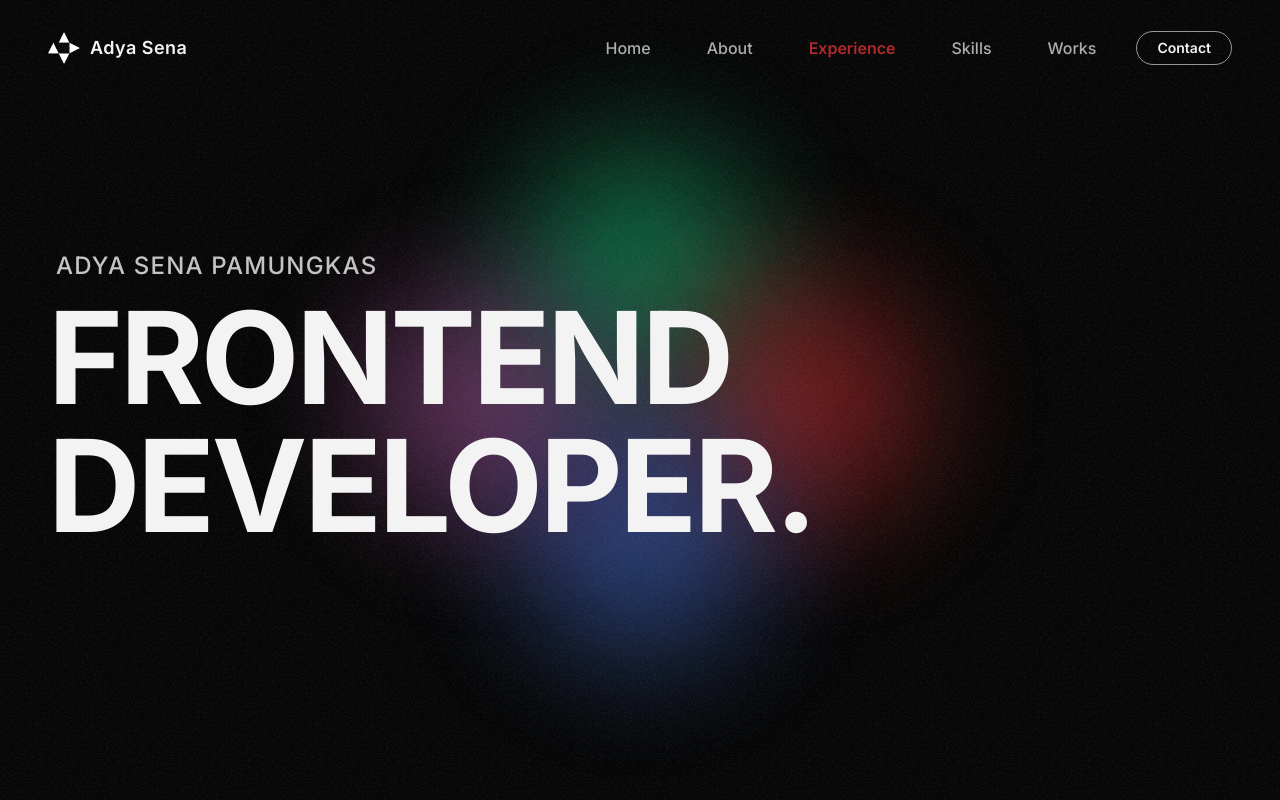
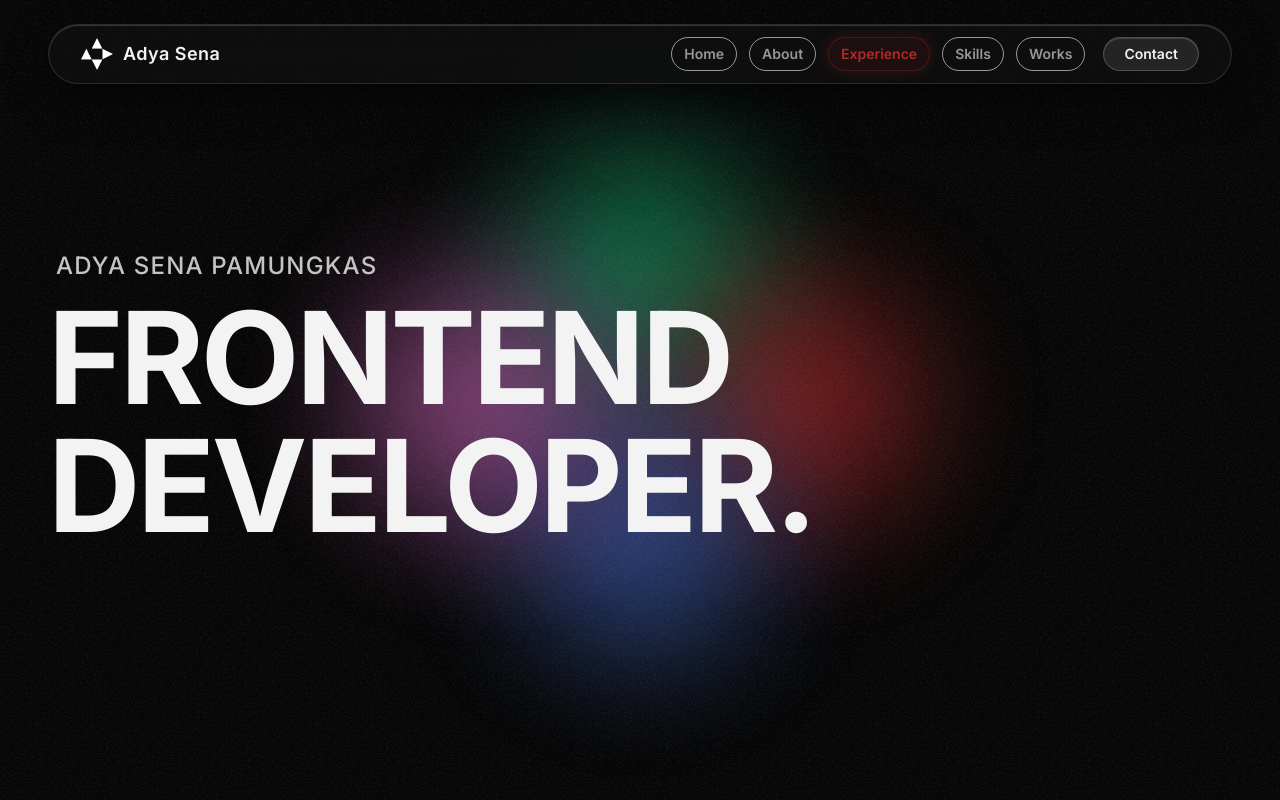
Before and after one commit to adyasena/adyasena.github.io, a React (Vite) app: page / in a window 1280 px wide. Shown: the top 800 px of the page. Built offline with nearby package versions, Linux system fonts and the light colour scheme.

Commit message:
refactor: implement floating glass-morphism navbar and refine visual aesthetics across portfolio components

```diff
--- a/src/components/background.jsx
+++ b/src/components/background.jsx
@@ -103,10 +103,10 @@ const Background = () => {
           }
 
           if (pinkRef.current) {
-            pinkRef.current.style.transform = `translate3d(-${radiusX}px, 0, 0) scale(${0.75 + pinkWeight * 0.4})`;
+            pinkRef.current.style.transform = `translate3d(-${radiusX}px, 0, 0) scale(${0.75 + pinkWeight * 0.45})`;
             pinkRef.current.style.width = getOrbSize(pinkWeight);
             pinkRef.current.style.height = getOrbSize(pinkWeight);
-            pinkRef.current.style.opacity = 0.10 + pinkWeight * 0.65;
+            pinkRef.current.style.opacity = 0.12 + pinkWeight * 0.76;
           }
 
           ticking = false;
@@ -170,7 +170,7 @@ const Background = () => {
           ref={pinkRef}
           className="absolute rounded-full pointer-events-none will-change-transform"
           style={{
-            background: "radial-gradient(circle, rgba(168,85,158,0.95) 0%, rgba(168,85,158,0.65) 20%, rgba(168,85,158,0.35) 45%, rgba(168,85,158,0.12) 70%, rgba(168,85,158,0) 100%)",
+            background: "radial-gradient(circle, rgba(184,91,168,0.98) 0%, rgba(184,91,168,0.7) 20%, rgba(184,91,168,0.38) 45%, rgba(184,91,168,0.14) 70%, rgba(184,91,168,0) 100%)",
             filter: "blur(40px)",
           }}
         />
--- a/src/components/navbar.jsx
+++ b/src/components/navbar.jsx
@@ -27,86 +27,92 @@ const Navbar = ({ activeSection = "home" }) => {
   };
 
   return (
-    <header className="fixed top-0 left-0 w-full z-50 transition-all duration-300">
+    <header className="fixed top-4 md:top-6 left-0 w-full z-50 transition-all duration-300 pointer-events-none">
+      <div className="container mx-auto px-6 md:px-12">
         <div
-        className={`absolute inset-0 bg-[#0a0a0a]/80 backdrop-blur-md transition-all duration-300 ${
-          scroll ? "opacity-100 border-b border-white/10" : "opacity-0"
-        }`}
-      ></div>
-      <div
-        className={`relative z-10 font-poppins container mx-auto px-6 md:px-12 flex flex-row justify-between items-center transition-all duration-300 ${
-          scroll ? "h-16" : "h-24"
+          className={`pointer-events-auto w-full relative font-poppins rounded-full transition-all duration-300 flex flex-row justify-between items-center px-4 sm:px-6 md:px-8 py-2 sm:py-2.5 md:py-3 ${
+            scroll
+              ? "bg-[#101010]/85 backdrop-blur-xl border border-white/[0.16] shadow-[0_20px_50px_rgba(0,0,0,0.7),inset_0_1px_1px_rgba(255,255,255,0.25),inset_0_-1px_1px_rgba(0,0,0,0.5)]"
+              : "bg-[#121212]/65 backdrop-blur-lg border border-white/[0.12] shadow-[0_16px_40px_rgba(0,0,0,0.5),inset_0_1px_1px_rgba(255,255,255,0.18)]"
           }`}
         >
-        {/* Brand / Logo */}
           <div
             onClick={() => scrollToSection("home")}
-          className="flex flex-row justify-start items-center text-white h-full cursor-pointer group gap-2.5"
+            className="flex flex-row justify-start items-center text-white cursor-pointer group gap-2.5 pr-2"
           >
             <img
               src={Logo}
               alt="logo"
-            className="w-7 h-7 md:w-8 md:h-8 object-contain transition-transform duration-300 group-hover:scale-105"
+              className="w-6 h-6 sm:w-7 sm:h-7 md:w-8 md:h-8 object-contain transition-transform duration-300 group-hover:scale-110"
             />
-          <p className="font-semibold text-base sm:text-lg tracking-wide group-hover:text-white/80 transition-colors">
+            <p className="font-semibold text-sm sm:text-base md:text-lg tracking-wide group-hover:text-white/80 transition-colors">
               {profile.brandName}
             </p>
           </div>
-
-        {/* Navigation Items */}
-        <nav className="flex items-center gap-1 sm:gap-2 md:gap-4 lg:gap-6 text-xs sm:text-sm md:text-base font-medium">
+          <nav className="flex items-center gap-1 sm:gap-1.5 md:gap-2 lg:gap-3 text-xs sm:text-sm font-semibold">
             <button
               onClick={() => scrollToSection("home")}
-            className={`py-1.5 px-2.5 sm:px-3 md:px-4 rounded-full transition-all duration-300 hover:bg-white/5 ${
-              activeSection === "home" ? "text-white font-bold" : "text-white/70 hover:text-white"
+              className={`py-1.5 px-3 rounded-full border transition-all duration-300 ${
+                activeSection === "home"
+                  ? "border-white/20 bg-white/10 text-white shadow-[inset_0_1px_1px_rgba(255,255,255,0.2)]"
+                  : "border-transparent text-white/60 hover:text-white hover:bg-white/5"
               }`}
             >
               Home
             </button>
             <button
               onClick={() => scrollToSection("about")}
-            className={`py-1.5 px-2.5 sm:px-3 md:px-4 rounded-full transition-all duration-300 hover:bg-white/5 ${
-              activeSection === "about" ? "text-green font-semibold" : "text-white/70 hover:text-green"
+              className={`py-1.5 px-3 rounded-full border transition-all duration-300 ${
+                activeSection === "about"
+                  ? "border-green/30 bg-green/10 text-green shadow-[0_0_15px_rgba(21,160,105,0.25)]"
+                  : "border-transparent text-white/60 hover:text-green hover:bg-white/5"
               }`}
             >
               About
             </button>
             <button
               onClick={() => scrollToSection("experience")}
-            className={`py-1.5 px-2.5 sm:px-3 md:px-4 rounded-full transition-all duration-300 hover:bg-white/5 ${
-              activeSection === "experience" ? "text-red font-semibold" : "text-white/70 hover:text-red"
+              className={`py-1.5 px-3 rounded-full border transition-all duration-300 ${
+                activeSection === "experience"
+                  ? "border-red/30 bg-red/10 text-red shadow-[0_0_15px_rgba(176,42,43,0.25)]"
+                  : "border-transparent text-white/60 hover:text-red hover:bg-white/5"
               }`}
             >
               Experience
             </button>
             <button
               onClick={() => scrollToSection("skills")}
-            className={`py-1.5 px-2.5 sm:px-3 md:px-4 rounded-full transition-all duration-300 hover:bg-white/5 ${
-              activeSection === "skills" ? "text-blue font-semibold" : "text-white/70 hover:text-blue"
+              className={`py-1.5 px-3 rounded-full border transition-all duration-300 ${
+                activeSection === "skills"
+                  ? "border-blue/30 bg-blue/10 text-blue shadow-[0_0_15px_rgba(62,99,187,0.25)]"
+                  : "border-transparent text-white/60 hover:text-blue hover:bg-white/5"
               }`}
             >
               Skills
             </button>
             <button
               onClick={() => scrollToSection("works")}
-            className={`py-1.5 px-2.5 sm:px-3 md:px-4 rounded-full transition-all duration-300 hover:bg-white/5 ${
-              activeSection === "works" ? "text-pink font-semibold" : "text-white/70 hover:text-pink"
+              className={`py-1.5 px-3 rounded-full border transition-all duration-300 ${
+                activeSection === "works"
+                  ? "border-pink/30 bg-pink/10 text-pink shadow-[0_0_15px_rgba(184,91,168,0.25)]"
+                  : "border-transparent text-white/60 hover:text-pink hover:bg-white/5"
               }`}
             >
               Works
             </button>
             <button
               onClick={() => scrollToSection("contact")}
-            className={`border py-1 px-3 sm:py-1.5 sm:px-4 md:px-5 rounded-full transition-all duration-300 text-xs sm:text-sm font-semibold ${
-              scroll || activeSection === "contact"
-                ? "bg-white text-black border-white hover:bg-white/90"
-                : "text-white border-white/60 hover:border-white hover:bg-white hover:text-black"
+              className={`py-1.5 px-4 sm:px-5 rounded-full border transition-all duration-300 ml-1.5 ${
+                activeSection === "contact"
+                  ? "border-white bg-white text-black shadow-[0_0_20px_rgba(255,255,255,0.35)]"
+                  : "border-white/20 bg-white/10 text-white hover:bg-white hover:text-black hover:border-white shadow-[inset_0_1px_1px_rgba(255,255,255,0.15)]"
               }`}
             >
               Contact
             </button>
           </nav>
         </div>
+      </div>
     </header>
   );
 };
--- a/src/data/portfolio.json
+++ b/src/data/portfolio.json
@@ -93,22 +93,22 @@
     "badge": "03 / Skills & Expertise",
     "headingPrefix": "Technologies & tools I use to ",
     "headingHighlight": "bring ideas to life.",
-    "description": "Kombinasi keahlian teknis frontend development dan sertifikasi UI/UX design untuk menghadirkan produk digital yang indah dan fungsional.",
+    "description": "Combining modern web development stack and UI/UX design principles to deliver beautiful, responsive, and high-performance digital products.",
     "categories": [
       {
-        "category": "Frontend & Web Ecosystem Core",
+        "category": "Fullstack & Web Ecosystem",
         "description": "Building fast, dynamic, and scalable modern enterprise web applications.",
-        "skills": ["Laravel", "React.js", "Next.js", "JavaScript (ES6+)", "TypeScript", "PHP", "MySQL", "MERN Stack", "RESTful APIs"]
+        "skills": ["Laravel", "PHP", "React.js", "Next.js", "JavaScript (ES6+)", "TypeScript", "MySQL", "RESTful APIs"]
       },
       {
-        "category": "Styling & Component Systems",
-        "description": "Crafting modular, responsive, and pixel-perfect design systems.",
-        "skills": ["Tailwind CSS", "NextUI", "Headless UI", "Responsive Design", "PostCSS", "Semantic HTML5/CSS3"]
+        "category": "Styling & Design Systems",
+        "description": "Crafting modular, responsive, and pixel-perfect interface components.",
+        "skills": ["Tailwind CSS", "NextUI", "Headless UI", "Responsive Web Design", "PostCSS", "HTML5 & CSS3"]
       },
       {
-        "category": "UI/UX Design & Certifications",
-        "description": "Validated proficiency in user experience and prototyping.",
-        "skills": ["Figma (Hi-Fi & Prototyping)", "User Experience Design", "UX Writing", "Problem Solving (Basic)", "Git & GitHub"]
+        "category": "UI/UX Design & Workflow Tools",
+        "description": "User experience prototyping and collaborative development workflow.",
+        "skills": ["Figma (Hi-Fi & Prototyping)", "User Experience Design", "UX Writing", "Wireframing", "Git & GitHub"]
       }
     ]
   },
--- a/tailwind.config.cjs
+++ b/tailwind.config.cjs
@@ -10,7 +10,7 @@ module.exports = {
       green: "#15a069",
       red: "#b02a2b",
       blue: "#3e63bb",
-      pink: "#a8559e",
+      pink: "#b85ba8",
       black: "#101010",
       white: "#F3F3F3",
     },
```
Also changed, not shown: src/components/contact.jsx (+0 -7 lines), src/components/experience.jsx (+18 -13 lines), src/components/skills.jsx (+0 -9 lines), src/components/works.jsx (+0 -11 lines). Lines whose indentation alone changed are shown as unchanged.
